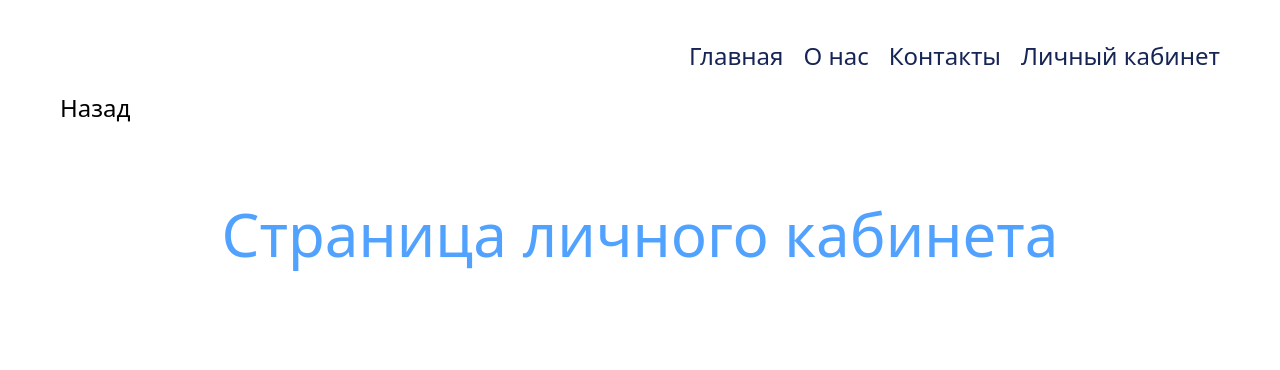
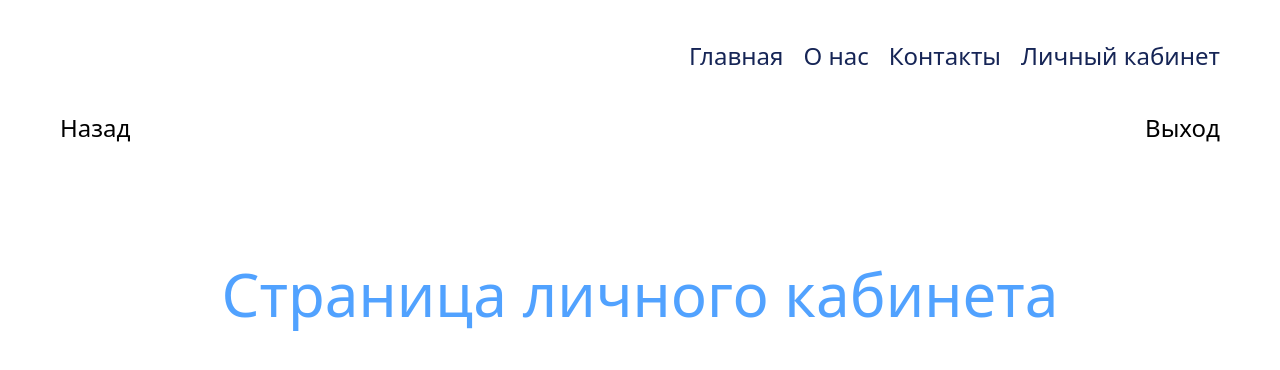
Before and after one commit to Frida21am/authorization, a React (Vite) app: page /profile in a window 1280 px wide. Shown: the top 370 px of the page. Built offline with nearby package versions, Linux system fonts and the light colour scheme; sample sign-in values are in the browser's storage.

Commit message:
feat(auth): add profile logout

```diff
--- a/src/pages/profile/ui/ProfilePage.tsx
+++ b/src/pages/profile/ui/ProfilePage.tsx
@@ -1,10 +1,25 @@
+import useAuth from "@/app/context/useAuth";
 import { ROUTES } from "@/shared/const/routes";
 import BackButton from "@/shared/ui/BackButton/BackButton";
 
 function ProfilePage() {
+  const { logout } = useAuth();
+
+  const handleLogout = () => {
+    logout();
+  };
+
   return (
     <div>
-      <BackButton link={ROUTES.home} />
+      <div className="flex justify-between p-10">
+        <BackButton link={ROUTES.home} />
+        <button
+          onClick={handleLogout}
+          className="text-2xl font-medium hover:underline underline-offset-8 cursor-pointer"
+        >
+          Выход
+        </button>
+      </div>
       <h2 className="text-6xl text-blue-400 text-center font-medium mt-20">
         Страница личного кабинета
       </h2>
--- a/src/shared/ui/BackButton/BackButton.tsx
+++ b/src/shared/ui/BackButton/BackButton.tsx
@@ -6,14 +6,12 @@ interface BackButtonProps {
 
 function BackButton({ link }: BackButtonProps) {
   return (
-    <div className="mt-5 ml-10">
     <Link
       to={link}
       className="text-2xl font-medium hover:underline underline-offset-8"
     >
       Назад
     </Link>
-    </div>
   );
 }
 
```
Lines whose indentation alone changed are shown as unchanged.
